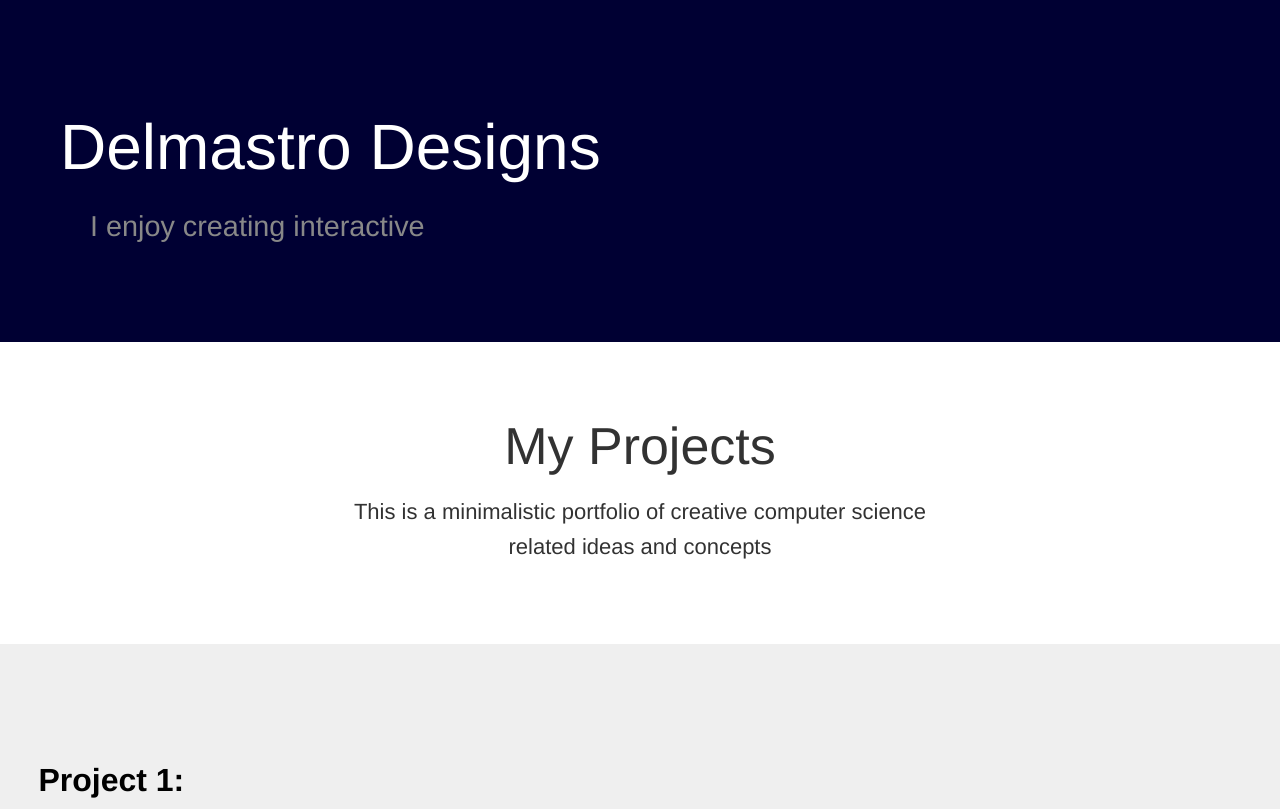
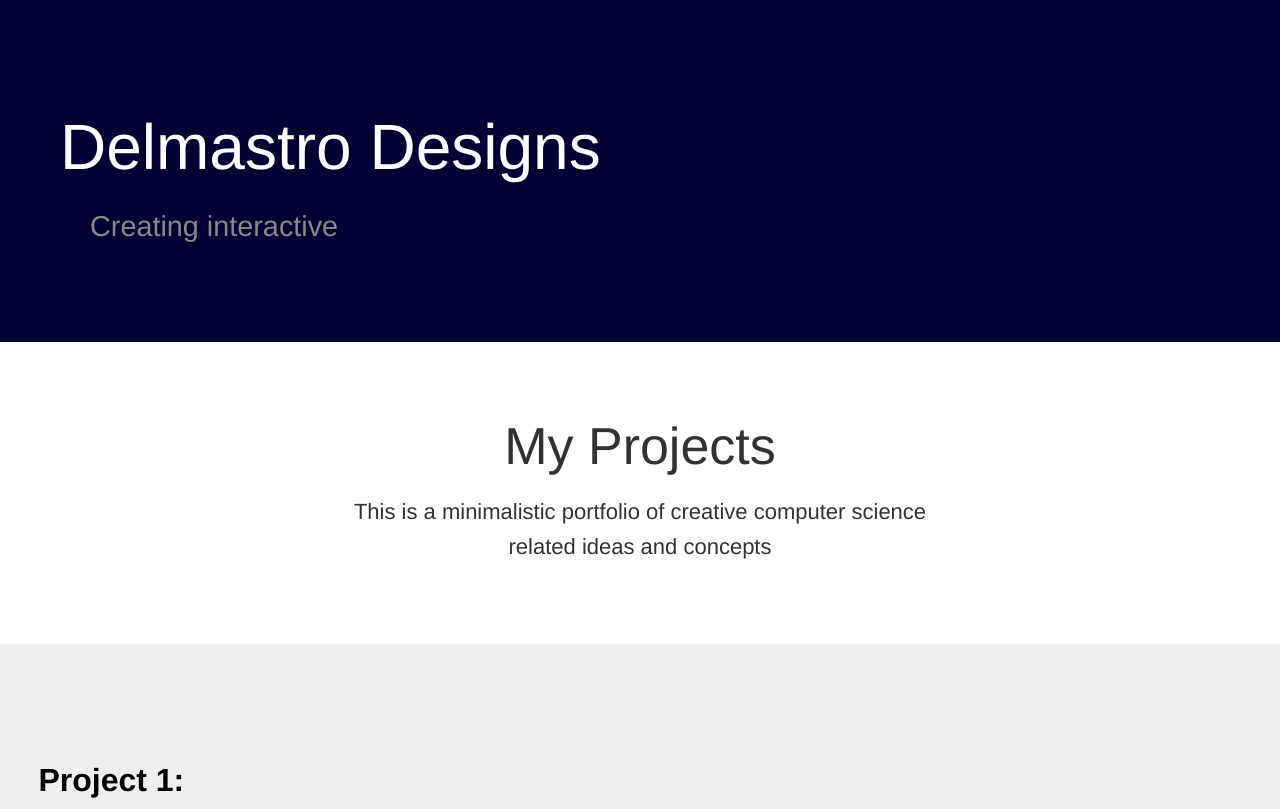
Before and after one commit to Delmastro/Delmastro.github.io, a website: page docs/index.html in a window 1280 px wide. Shown: the top 809 px of the page. Drawn offline with Linux system fonts and the light colour scheme.

Commit message:
Update index.html

```diff
--- a/docs/index.html
+++ b/docs/index.html
@@ -19,8 +19,8 @@
 	<section class="intro">
 		<header role="banner">
 			<h1 id="title" class="title-lowcaps" style="opacity: 1;"> Delmastro Designs</h1>
-			<h2 id="subtitle" class="text-lowcaps" style="opacity: 1;"> <div class="subtitle"> I enjoy
-  		<span class="txt-rotate" data-period="2000" data-rotate='[ "creating interactive websites.", " designing experiences.", "developing new learning tools ", "making music."]'></span>
+			<h2 id="subtitle" class="text-lowcaps" style="opacity: 1;"> <div class="subtitle">
+  		<span class="txt-rotate" data-period="2000" data-rotate='[ "Creating interactive websites.", " Designing experiences.", "Developing new learning tools ", "Making music."]'></span>
   		</div>
 
 	<div class="Nav">
```
